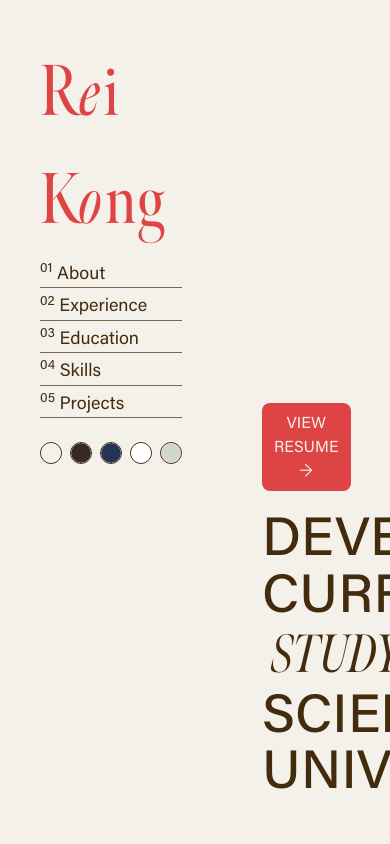
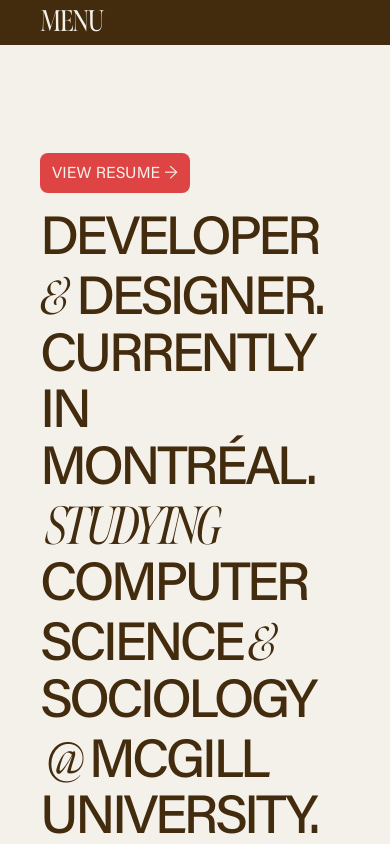
Before and after one commit to ReiKong/personal-website-2, a Next.js app: page / in a window 390 px wide. Shown: the top 844 px of the page. Built offline with nearby package versions, Linux system fonts and the light colour scheme; a web font is replaced by a local one.

Commit message:
Added single-column layout for mobile

```diff
--- a/app/page.tsx
+++ b/app/page.tsx
@@ -2,10 +2,12 @@ import Image from 'next/image'
 import SideBar from '../components/sideBar'
 import MainContent from '../components/mainContent'
 import Footer from '../components/navigation/footer'
+import MobileMenu from '../components/navigation/mobileNav'
 
 export default function Home() {
   return (
     <div className="flex flex-col">
+      <MobileMenu />
       <div className="sweIndex">
         <SideBar />
         <MainContent />
--- /dev/null
+++ b/components/navigation/mobileNav.tsx
@@ -0,0 +1,7 @@
+export default function MobileMenu() {
+    return (
+        <div className="mobileMenu">
+            <h2 className="text-primary font-serif uppercase tracking-tighter text-[30px]">Menu</h2>
+        </div>
+    )
+}
--- a/components/sections/header.tsx
+++ b/components/sections/header.tsx
@@ -8,15 +8,15 @@ export default function Header() {
                         View Resume  →
                     </Link>
                 </button>
-                <div>
-                    <h1 className="h1Header">DEVELOPER <span className="font-serif italic">&</span> DESIGNER.</h1>
+                <div className="w-[100%]">
+                    <h1 className="h1Header inline-block">DEVELOPER <span className="font-serif italic">&</span> DESIGNER.</h1>
                     <h1 className="h1Header">CURRENTLY IN MONTRÉAL.</h1>
                     <h1 className="h1Header text-secondary1">
-                    <span className="font-serif italic text-secondary1">&nbsp;STUDYING&nbsp;</span>
+                    <span className="font-serif italic text-secondary1 inline-block">&nbsp;STUDYING&nbsp;</span>
                         COMPUTER SCIENCE
-                        <span className="font-serif italic text-secondary1">&nbsp;&&nbsp;</span>
+                        <span className="font-serif italic text-secondary1 inline-block">&nbsp;&&nbsp;</span>
                         SOCIOLOGY
-                        <span className="font-serif italic text-secondary1">&nbsp;@&nbsp;</span>
+                        <span className="font-serif italic text-secondary1 inline-block">&nbsp;@&nbsp;</span>
                         MCGILL UNIVERSITY.</h1>
                 </div>
         </div>
--- a/components/sideBar.tsx
+++ b/components/sideBar.tsx
@@ -9,7 +9,7 @@ import ThemeChanger from "../components/Theme";
 export default function SideBar() {
     return(
         <div id="left">
-            <span className="font-serif text-accent-500 text-[72px]">R<span className="font-serif text-accent-500 italic">e</span>i K<span className="font-serif text-accent-500 italic">o</span>ng</span>
+            <span className="font-serif text-accent-500 text-[80px] tracking-tighter">R<span className="font-serif text-accent-500 italic tracking-tighter">e</span>i K<span className="font-serif text-accent-500 italic tracking-tighter">o</span>ng</span>
             <ScrollLink
                 to="about"
                 spy={true}
--- a/styles/globals.css
+++ b/styles/globals.css
@@ -161,8 +161,6 @@ h1, h2, h3, h4, p, span {
   width: 100%;
 }
 
-
-
 #header {
   height: calc(100vh - 40px);
 }
@@ -172,7 +170,7 @@ h1, h2, h3, h4, p, span {
 }
 
 .h1Header {
-  @apply text-secondary1 text-[54px];
+  @apply text-secondary1 text-[54px] tracking-[-0.07em];
   font-style: normal;
   font-weight: 500;
   line-height: 105%; /* 75.6px */
@@ -284,3 +282,22 @@ p.table, span.table {
   gap: 10px;
   flex: 1 0 0;
 }
+
+.mobileMenu {
+  @apply w-[100%] h-[100%] top-0 sticky px-[40px] bg-secondary1 text-primary hidden;
+}
+
+@media only screen and (max-width: 600px) {
+  #left {
+    display: none;
+  }
+
+  .sweIndex {
+    display: flex;
+    flex-direction: column;
+  }
+
+  .mobileMenu {
+    @apply flex;
+  }
+}
```
